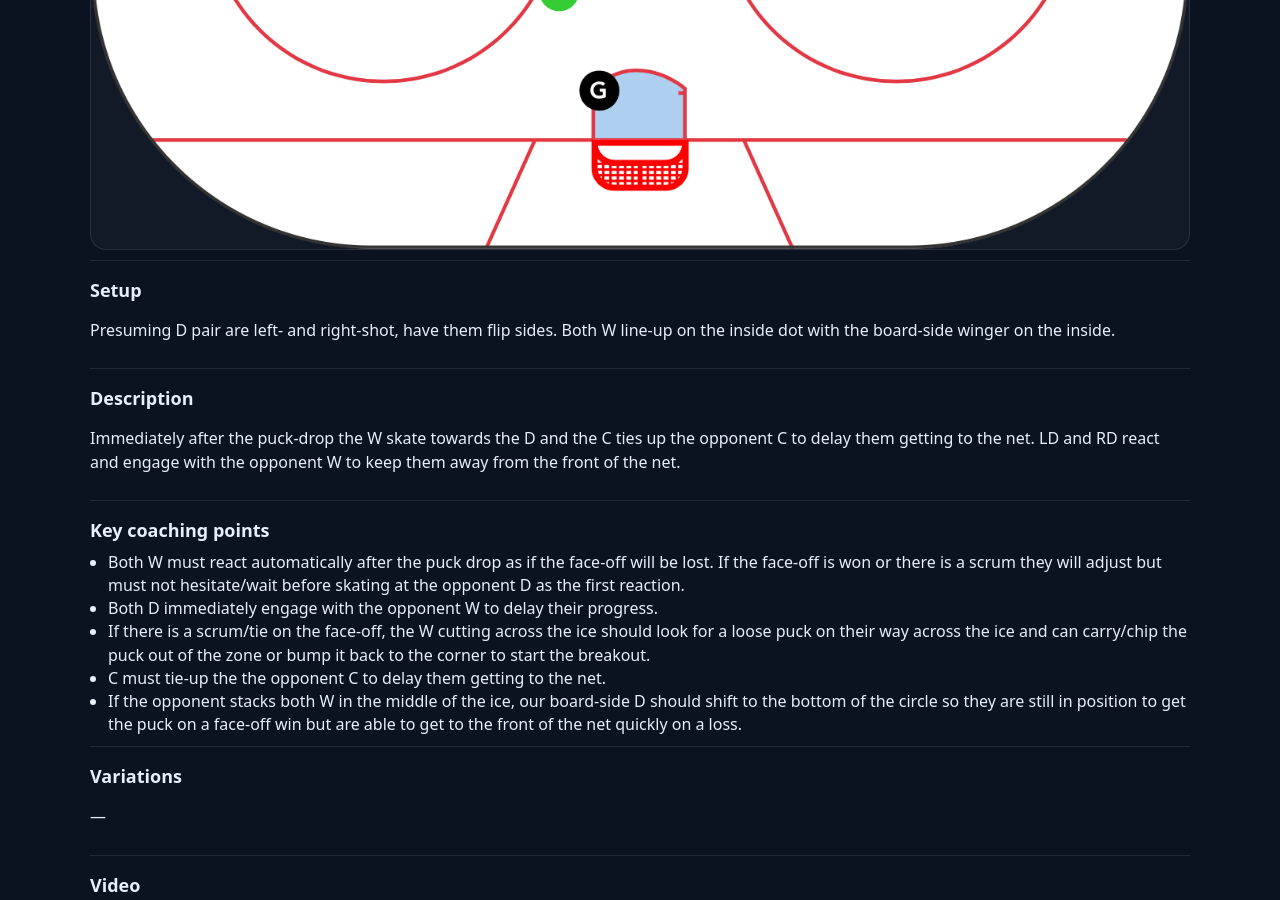
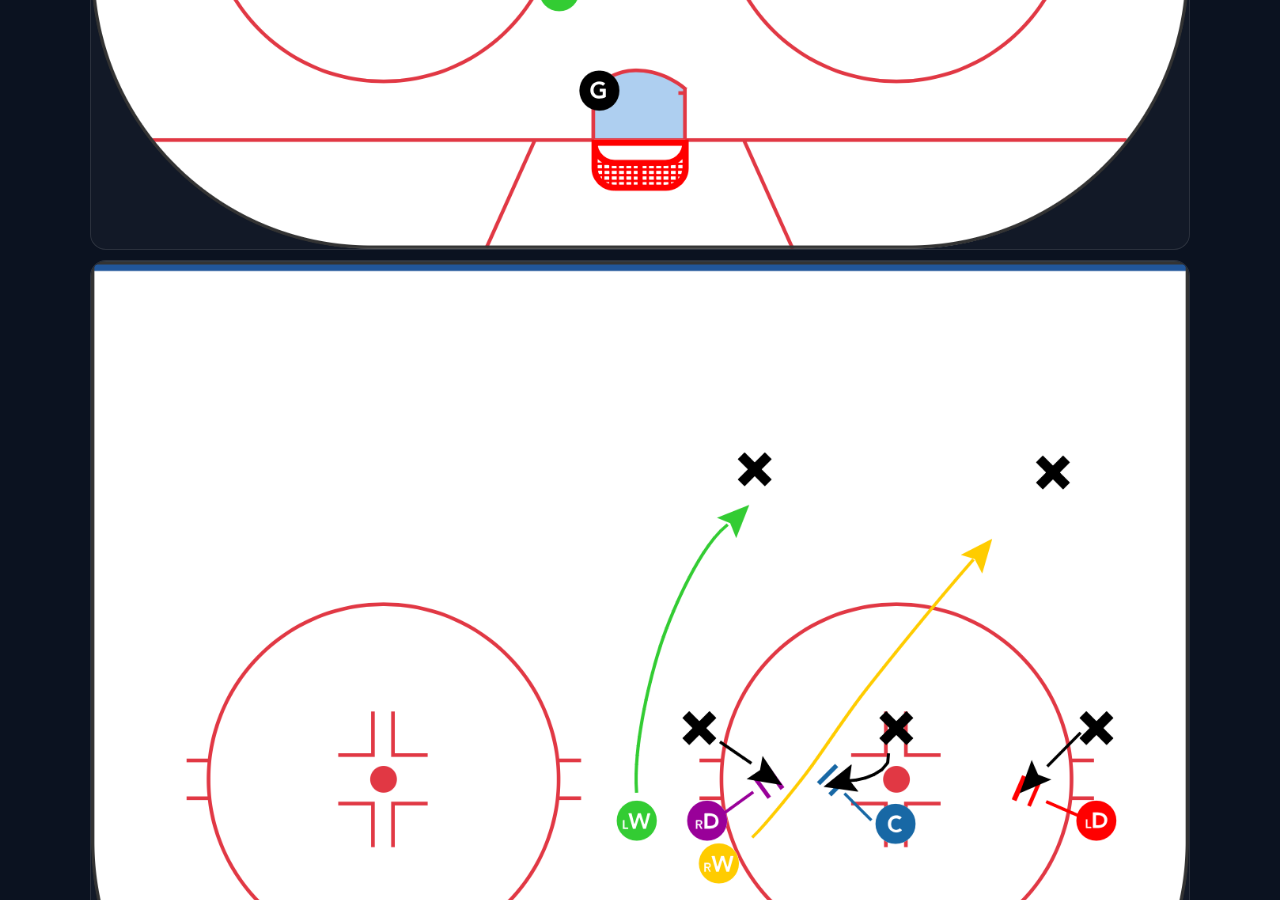
Before and after one commit to noflamingos/noflamingos.github.io, a Jekyll site: the page built from _drills/d-zone-face-off-loss.md, in a window 1280 px wide and 900 px high, scrolled down 917 px. Built offline with Jekyll 4.4.1, drawn with Linux system fonts in a browser that asks for light colours.

Commit message:
Update d-zone-face-off-loss.md

```diff
--- a/_drills/d-zone-face-off-loss.md
+++ b/_drills/d-zone-face-off-loss.md
@@ -4,6 +4,7 @@ short_description: "Face-off play for a loss in the DZ."
 thumbnail: "/assets/images/drills/d-zone-face-off-loss/thumb.png"
 images:
   - "/assets/images/drills/d-zone-face-off-loss/1.png"
+  - "/assets/images/drills/d-zone-face-off-loss/2.png"
 setup: |
   Presuming D pair are left- and right-shot, have them flip sides. Both W line-up on the inside dot with the board-side winger on the inside.
 full_description: |
```
